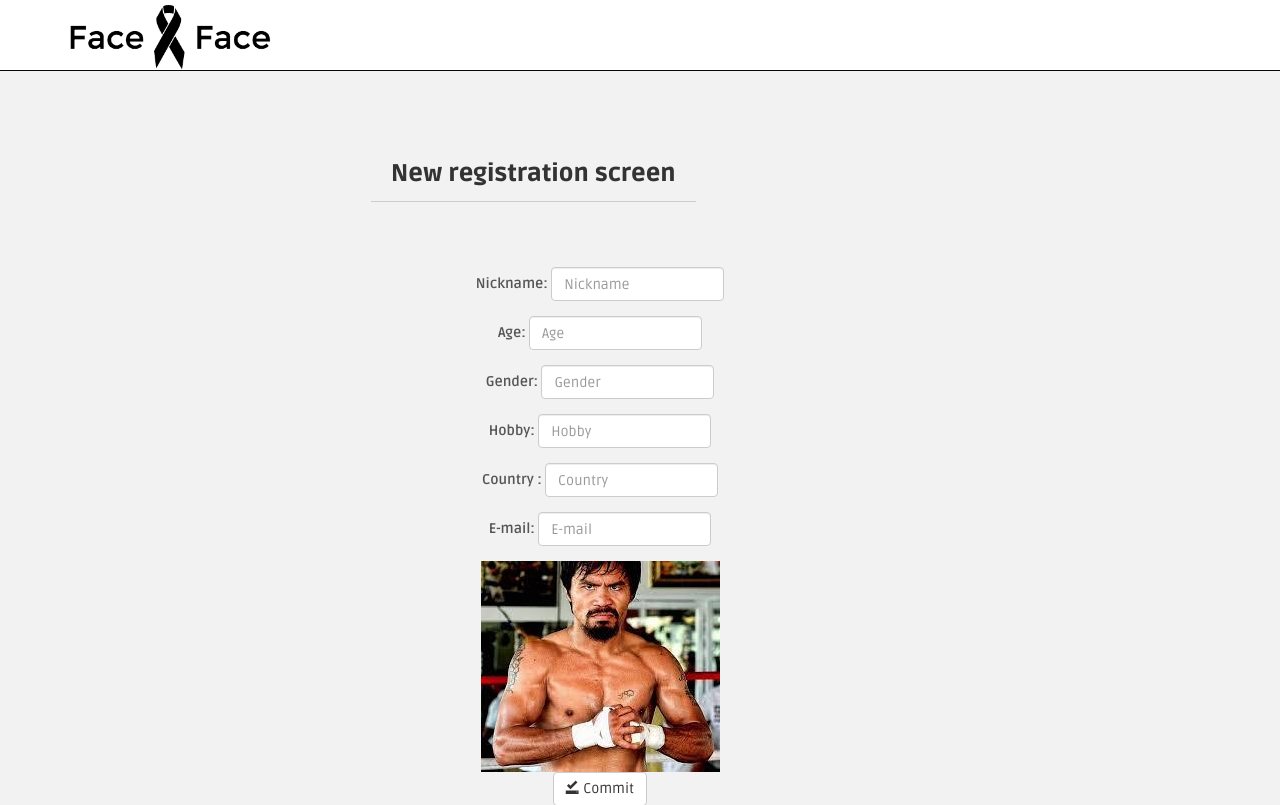
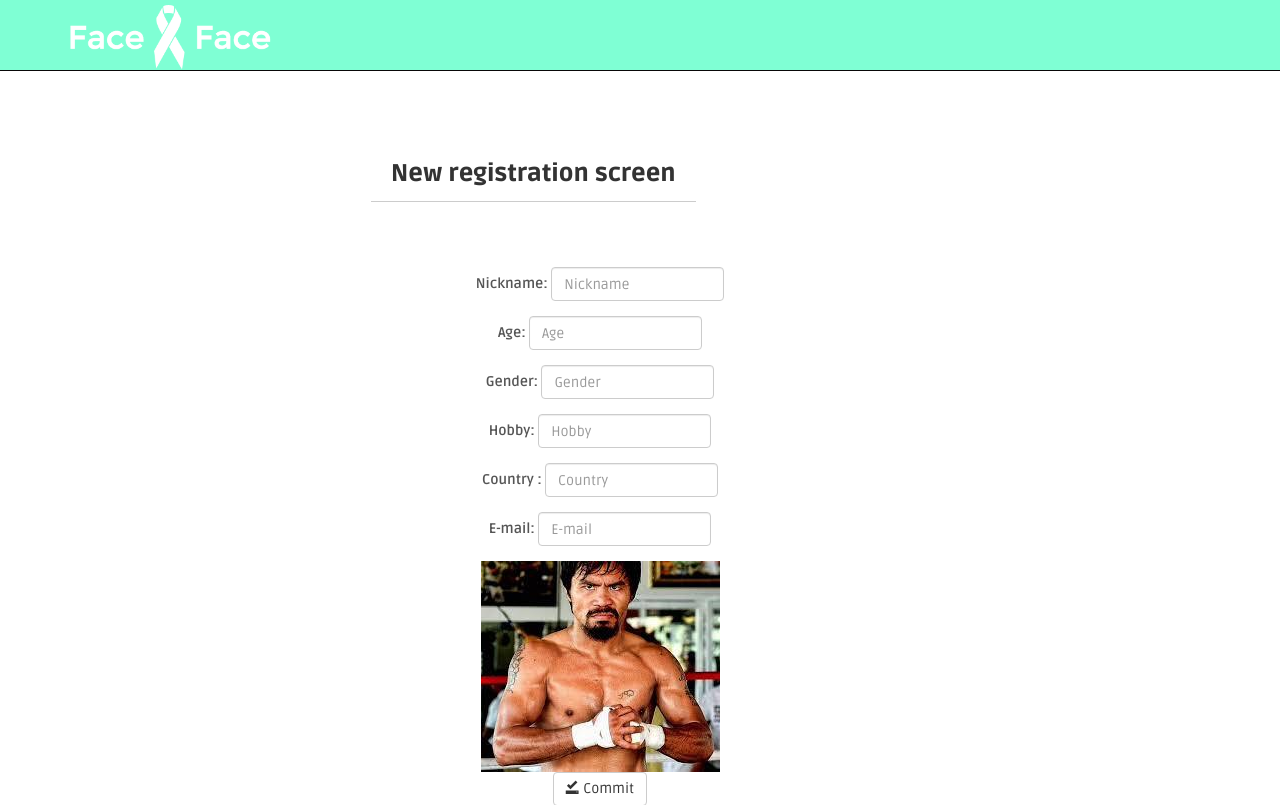
Before and after one commit to RyoTsukasa2015/Face_Face_Project, a PHP site: page /new_registration_screen.php in a window 1280 px wide. Shown: the top 805 px of the page. Run offline with PHP 8.4, Linux system fonts and the light colour scheme; some libraries are stand-ins or nearby versions.

Commit message:
12/16授業終了分

```diff
--- a/assets/css/main.css
+++ b/assets/css/main.css
@@ -13,7 +13,8 @@
 /* OVERALL ASPECT */
 
 body {
-    background-color: #f2f2f2;
+    /*background-color: #f2f2f2;*/
+    background-color: #fff;
     font-family: 'Ruda', sans-serif;
     font-weight: 400;
     font-size: 14px;
@@ -84,7 +85,7 @@ a:after {
 
 .navbar {
 	font-size: 14px;
-	background: #ffffff;
+	background: #7fffd4;
 }
 
 .navbar-fixed-top {
--- a/assets/css/card2.css
+++ b/assets/css/schedule.css
@@ -185,10 +185,10 @@
 
 .card.hovercard {
     position: relative;
-    padding-top: 0;
+    padding: 0;
     overflow: hidden;
     text-align: center;
-    background-color: #dcdcdc;
+    background-color: #f0fff0;
 }
 
 .card.hovercard .cardheader {
```
Also changed, not shown: schedule.php (+6 -7 lines), assets/img/logo.png.
